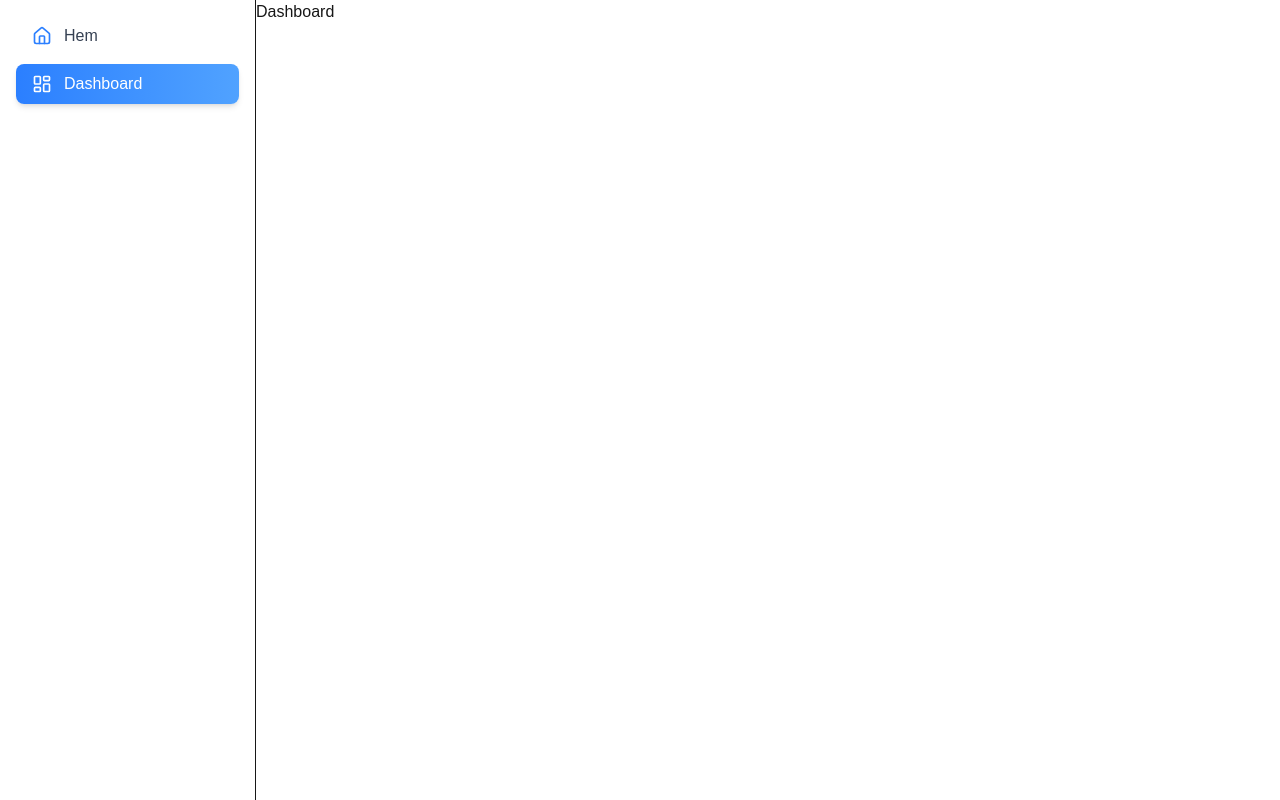
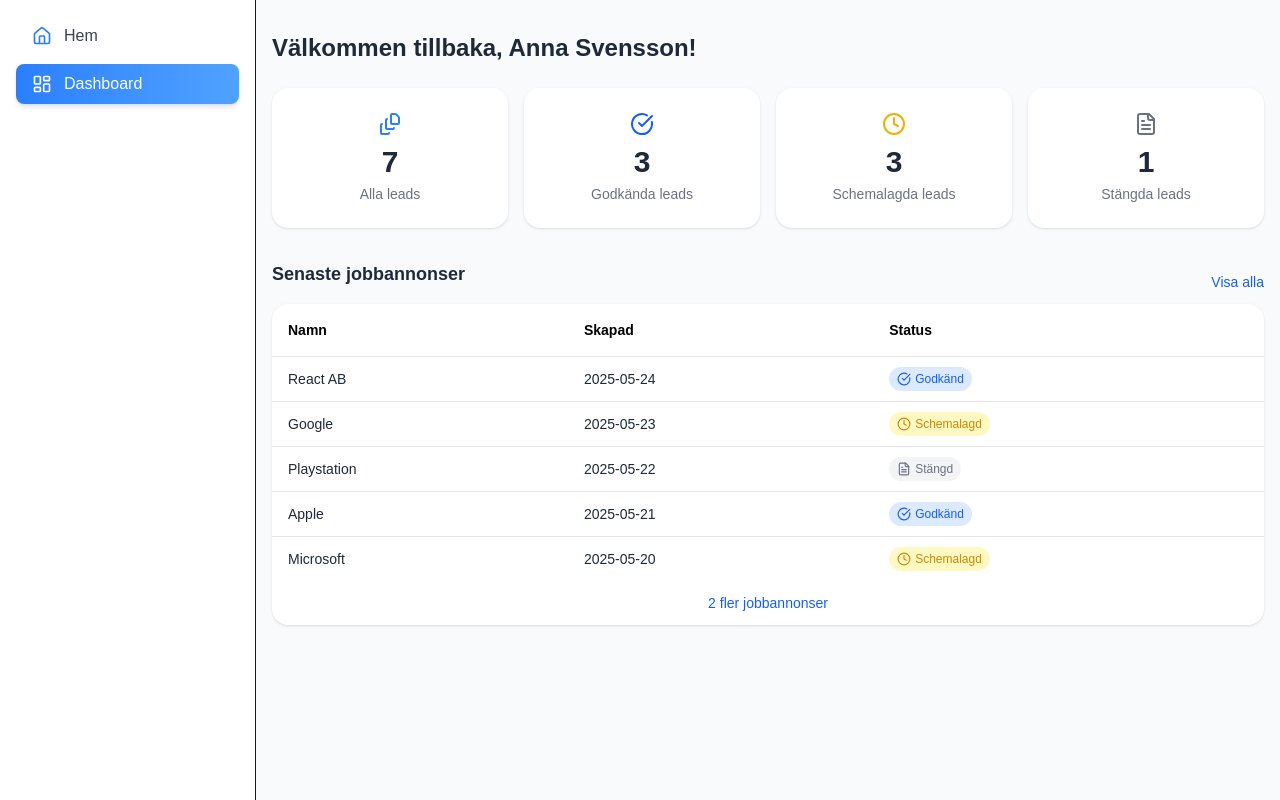
Before and after one commit to DataflowSolutions/crm-engine, a Next.js app in the folder client/: page /employer/dashboard in a window 1280 px wide. Built offline with nearby package versions, Linux system fonts and the light colour scheme.

Commit message:
add employer dashboard with summary and job table; create status badge component; implement mock leads data

```diff
--- a/client/app/[organization]/dashboard/page.tsx
+++ b/client/app/[organization]/dashboard/page.tsx
@@ -1,9 +1,141 @@
-import React from 'react'
+import React from "react";
+import {
+  FileText,
+  // PlusCircle,
+  Clock,
+  CheckCircle,
+  FileStack,
+} from "lucide-react";
+import Link from "next/link";
+import { mockLeads } from "@/constants/mockLeads";
+import StatusBadge from "@/components/StatusBadge";
 
-const Dashboard = () => {
+const employerName = "Anna Svensson";
+
+const summary = [
+  {
+    icon: <FileStack className="text-blue-500" size={24} />,
+    label: "Alla leads",
+    value: mockLeads.length,
+  },
+  {
+    icon: <CheckCircle className="text-blue-600" size={24} />,
+    label: "Godkända leads",
+    value: mockLeads.filter((lead) => lead.status === "Godkänd").length,
+  },
+  {
+    icon: <Clock className="text-yellow-500" size={24} />,
+    label: "Schemalagda leads",
+    value: mockLeads.filter((lead) => lead.status === "Schemalagd").length,
+  },
+  {
+    icon: <FileText className="text-gray-500" size={24} />,
+    label: "Stängda leads",
+    value: mockLeads.filter((lead) => lead.status === "Stängd").length,
+  },
+];
+
+export default function EmployerDashboard() {
   return (
-    <div>Dashboard</div>
-  )
+    <div className="min-h-screen  bg-gray-50 text-gray-800">
+      {/* Navbar */}
+
+      <div className="flex">
+        {/* Sidebar */}
+
+        {/* Main Content */}
+        <main className="flex-1 px-2 md:px-4 py-8">
+          <h1 className="text-2xl font-bold mb-6">
+            Välkommen tillbaka, {employerName}!
+          </h1>
+
+          {/* Summary */}
+          <div className="grid grid-cols-1 md:grid-cols-4 gap-4 mb-8">
+            {summary.map((item) => (
+              <div
+                key={item.label}
+                className="bg-white rounded-2xl shadow p-4 md:p-6 flex flex-col items-center text-center cursor-pointer hover:shadow-lg transition select-none"
+              >
+                <div className="mb-2 text-blue-600 text-xl md:text-2xl">
+                  {item.icon}
+                </div>
+                <div className="text-2xl md:text-3xl font-bold">
+                  {item.value}
+                </div>
+                <div className="text-xs md:text-sm text-gray-500 font-medium mt-1">
+                  {item.label}
+                </div>
+              </div>
+            ))}
+          </div>
+
+          {/* Job table */}
+          <div className="flex justify-between items-center">
+            <h2 className="text-lg font-semibold mb-4">Senaste jobbannonser</h2>
+            <Link
+              href="/employer/jobs"
+              className="text-blue-600 hover:underline text-sm font-medium"
+            >
+              Visa alla
+            </Link>
+          </div>
+          <div className="bg-white rounded-2xl shadow overflow-x-auto">
+            <table className="min-w-full text-sm table-auto">
+              <thead>
+                <tr className="text-left text-black">
+                  <th className="py-4 px-4 whitespace-nowrap">Namn</th>
+                  <th className="py-4 px-4 whitespace-nowrap hidden lg:block">
+                    Skapad
+                  </th>
+                  <th className="py-4 px-4 whitespace-nowrap">Status</th>
+                </tr>
+              </thead>
+              <tbody>
+                {mockLeads.slice(0, 5).map((lead) => {
+                  return (
+                    <tr
+                      key={lead.id}
+                      className="border-t border-black/10 text-gray-800"
+                    >
+                      <td className="font-medium truncate py-3 px-4 max-w-[160px]">
+                        {lead.namn}
+                      </td>
+                      <td className="truncate px-4 hidden lg:table-cell">
+                        {lead.created_at}
+                      </td>
+                      <td className="px-4">
+                        <StatusBadge status={lead.status} />
+                      </td>
+                    </tr>
+                  );
+                })}
+                {mockLeads.length > 5 && (
+                  <tr>
+                    <td
+                      colSpan={4}
+                      className="py-3 text-center text-gray-500 text-sm px-4"
+                    >
+                      <Link
+                        href="/employer/jobs"
+                        className="text-blue-600 hover:underline font-medium"
+                      >
+                        {mockLeads.length - 5} fler jobbannonser
+                      </Link>
+                    </td>
+                  </tr>
+                )}
+              </tbody>
+            </table>
+          </div>
+
+          {/* CTA */}
+          {/* <div className="mt-6 flex md:justify-end justify-center">
+            <button className="bg-blue-600 hover:bg-blue-700 text-white px-6 py-3 rounded-xl font-semibold flex items-center gap-2 cursor-pointer">
+              <PlusCircle size={20} /> Skapa ny jobbannons
+            </button>
+          </div> */}
+        </main>
+      </div>
+    </div>
+  );
 }
-
-export default Dashboard
--- /dev/null
+++ b/client/app/types/status.ts
@@ -0,0 +1 @@
+export type StatusType = "Godkänd" | "Schemalagd" | "Stängd";
--- a/client/components/SidebarHamMenu.tsx
+++ b/client/components/SidebarHamMenu.tsx
@@ -49,7 +49,7 @@ export default function SidebarHamMenu() {
         aria-label="Sidebar"
       >
         <div className="flex items-center justify-between px-4 py-4 border-b">
-          <span className="font-bold text-lg">Menu</span>
+          <span className="font-bold text-lg text-black">Menu</span>
           <button
             aria-label="Close menu"
             onClick={() => setOpen(false)}
--- /dev/null
+++ b/client/components/StatusBadge.tsx
@@ -0,0 +1,26 @@
+// components/StatusBadge.tsx
+import { StatusType } from "@/app/types/status";
+import { CheckCircle, Clock, FileText } from "lucide-react";
+import type { JSX } from "react";
+
+export default function StatusBadge({ status }: { status: StatusType }) {
+  const styles: Record<StatusType, string> = {
+    Stängd: "bg-gray-100 text-gray-500",
+    Godkänd: "bg-blue-100 text-blue-600",
+    Schemalagd: "bg-yellow-100 text-yellow-600",
+  };
+
+  const icons: Record<StatusType, JSX.Element> = {
+    Stängd: <FileText size={14} />,
+    Godkänd: <CheckCircle size={14} />,
+    Schemalagd: <Clock size={14} />,
+  };
+
+  return (
+    <span
+      className={`inline-flex items-center gap-1 px-2 py-1 rounded-full text-xs font-medium ${styles[status]}`}
+    >
+      {icons[status]} {status}
+    </span>
+  );
+}
--- /dev/null
+++ b/client/constants/mockLeads.ts
@@ -0,0 +1,53 @@
+// constants/jobs.ts
+
+export type Leads = {
+  id: string;
+  namn: string;
+  created_at: string;
+  status: "Godkänd" | "Schemalagd" | "Stängd";
+};
+
+export const mockLeads: Leads[] = [
+  {
+    id: "1",
+    namn: "React AB",
+    created_at: "2025-05-24",
+    status: "Godkänd",
+  },
+  {
+    id: "2",
+    namn: "Google",
+    created_at: "2025-05-23",
+    status: "Schemalagd",
+  },
+  {
+    id: "3",
+    namn: "Playstation",
+    created_at: "2025-05-22",
+    status: "Stängd",
+  },
+  {
+    id: "4",
+    namn: "Apple",
+    created_at: "2025-05-21",
+    status: "Godkänd",
+  },
+  {
+    id: "5",
+    namn: "Microsoft",
+    created_at: "2025-05-20",
+    status: "Schemalagd",
+  },
+  {
+    id: "6",
+    namn: "Amazon",
+    created_at: "2025-05-19",
+    status: "Godkänd",
+  },
+  {
+    id: "7",
+    namn: "Facebook",
+    created_at: "2025-05-18",
+    status: "Schemalagd",
+  },
+];
```
